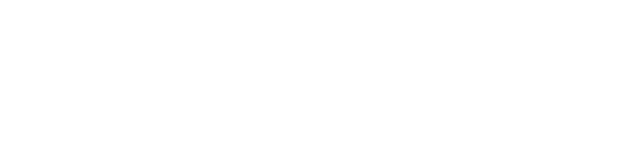
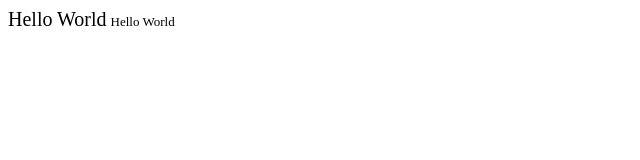
Before and after one commit to zackshen/requirejs-demo, a website: page www/index.html in a window 1280 px wide. Shown: the whole page, without its empty margins (0-640 px from the left). Drawn offline with nearby package versions, Linux system fonts and the light colour scheme.

Commit message:
add jquery plugin

```diff
--- a/js/lib.js
+++ b/js/lib.js
@@ -1,4 +1,5 @@
 define(function(require, exports, module) {
     exports.modulea = require("./module_a");
     exports.moduleb = require("./module_b");
+    exports.modelec = require("./module_c");
 });
--- /dev/null
+++ b/js/module_c.js
@@ -0,0 +1,16 @@
+(function($) {
+    'use strict';
+
+    $.fn.larger = function() {
+        return $(this).each(function() {
+            $(this).css("font-size", '20px');
+        });
+    };
+
+    $.fn.smaller = function() {
+        return $(this).each(function() {
+            $(this).css("font-size", '13px');
+        });
+    };
+
+})(jQuery);
--- a/www/index.html
+++ b/www/index.html
@@ -1,11 +1,15 @@
 <html>
 
     <head>
+        <script src="http://libs.baidu.com/jquery/2.0.0/jquery.min.js"></script>
         <script type="text/javascript" src="./libs/require.js"></script>
         <script type="text/javascript" src="./libs/lib.js"></script>
     </head>
 
-    <body></body>
+    <body>
+        <span class="t1">Hello World</span>
+        <span class="t2">Hello World</span>
+    </body>
 
     <script type="text/javascript">
 
@@ -15,6 +19,9 @@
          var mb = new lib.moduleb();
          mb.display();
          console.log("called finished.");
+
+         $('.t1').larger();
+         $('.t2').smaller();
      });
 
     </script>
--- a/www/libs/lib.js
+++ b/www/libs/lib.js
@@ -24,9 +24,29 @@ define('module_b',[],function() {
     return ModuleB;
 });
 
-define('lib',['require','exports','module','./module_a','./module_b'],function(require, exports, module) {
+(function($) {
+    'use strict';
+
+    $.fn.larger = function() {
+        return $(this).each(function() {
+            $(this).css("font-size", '20px');
+        });
+    };
+
+    $.fn.smaller = function() {
+        return $(this).each(function() {
+            $(this).css("font-size", '13px');
+        });
+    };
+
+})(jQuery);
+
+define("module_c", function(){});
+
+define('lib',['require','exports','module','./module_a','./module_b','./module_c'],function(require, exports, module) {
     exports.modulea = require("./module_a");
     exports.moduleb = require("./module_b");
+    exports.modelec = require("./module_c");
 });
 
 }());
```
